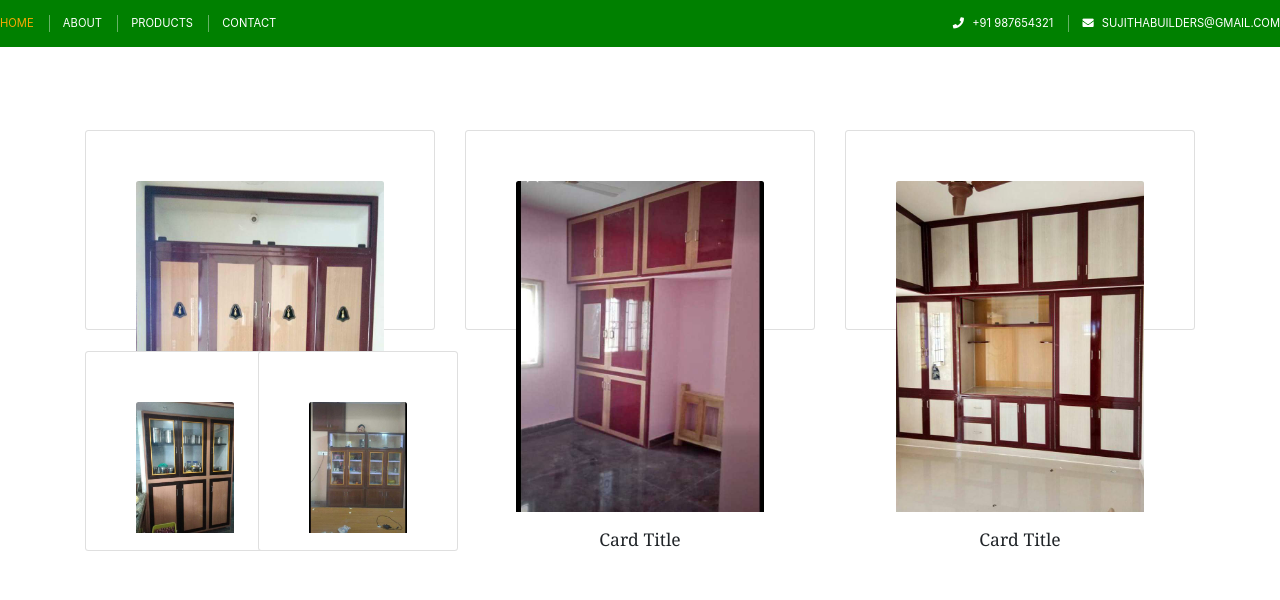
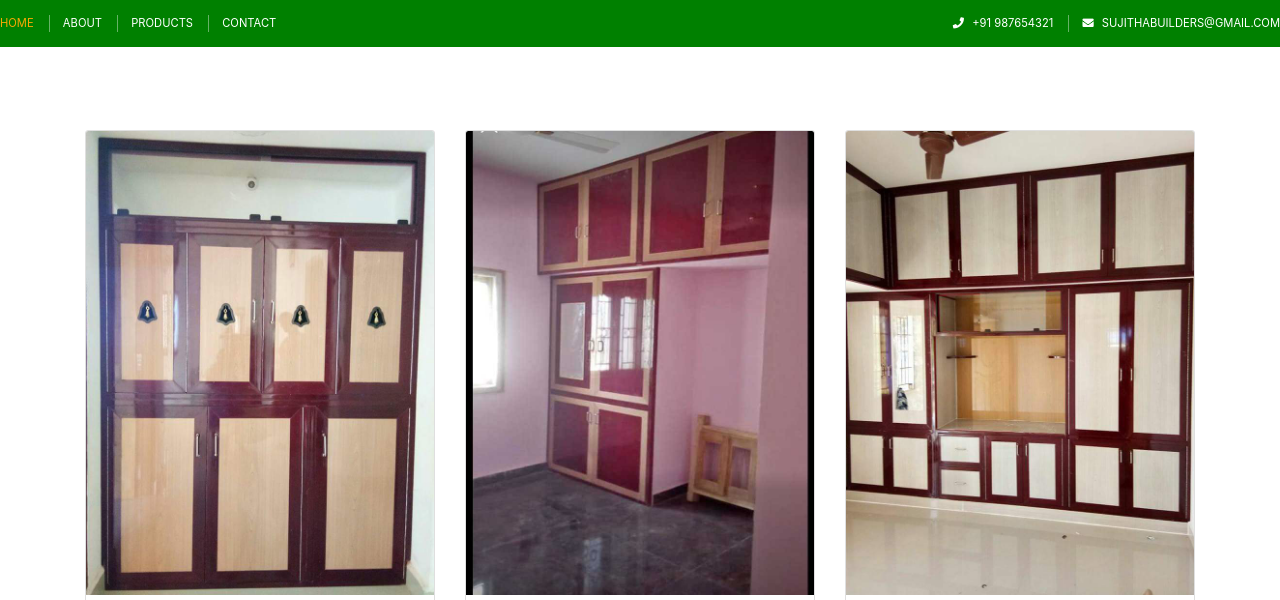
Before and after one commit to Ragul333/Sujithabuiders, a plain HTML site: page pvc.html in a window 1280 px wide. Shown: the top 600 px of the page. Drawn offline with nearby package versions, Linux system fonts and the light colour scheme.

Commit message:
Update teststyle.css

```diff
--- a/layout/styles/teststyle.css
+++ b/layout/styles/teststyle.css
@@ -501,11 +501,9 @@ table a, #comments a{background-color:inherit;}
 
 
 .card {
-  padding: 50px;
+
   transition: transform .2s;
-  width: 200px;
-  height: 200px;
-  margin: 0 auto;
+
 }
 
 .card:hover {
```
